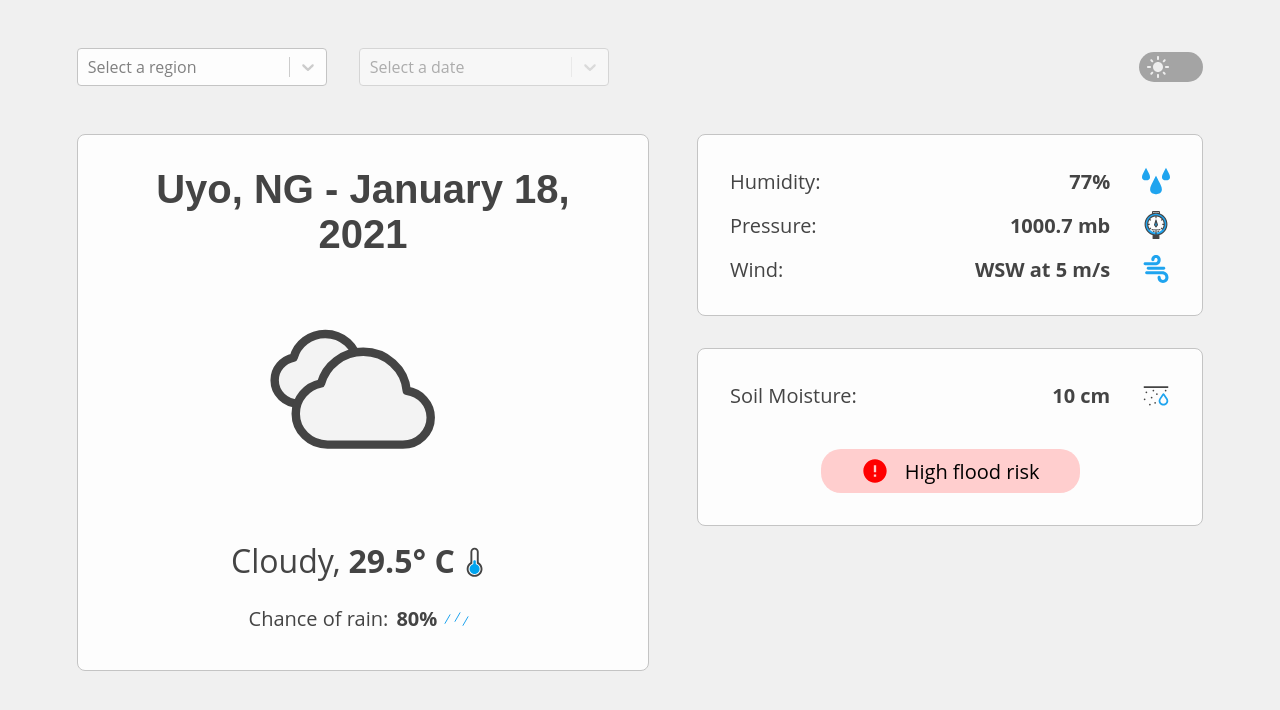
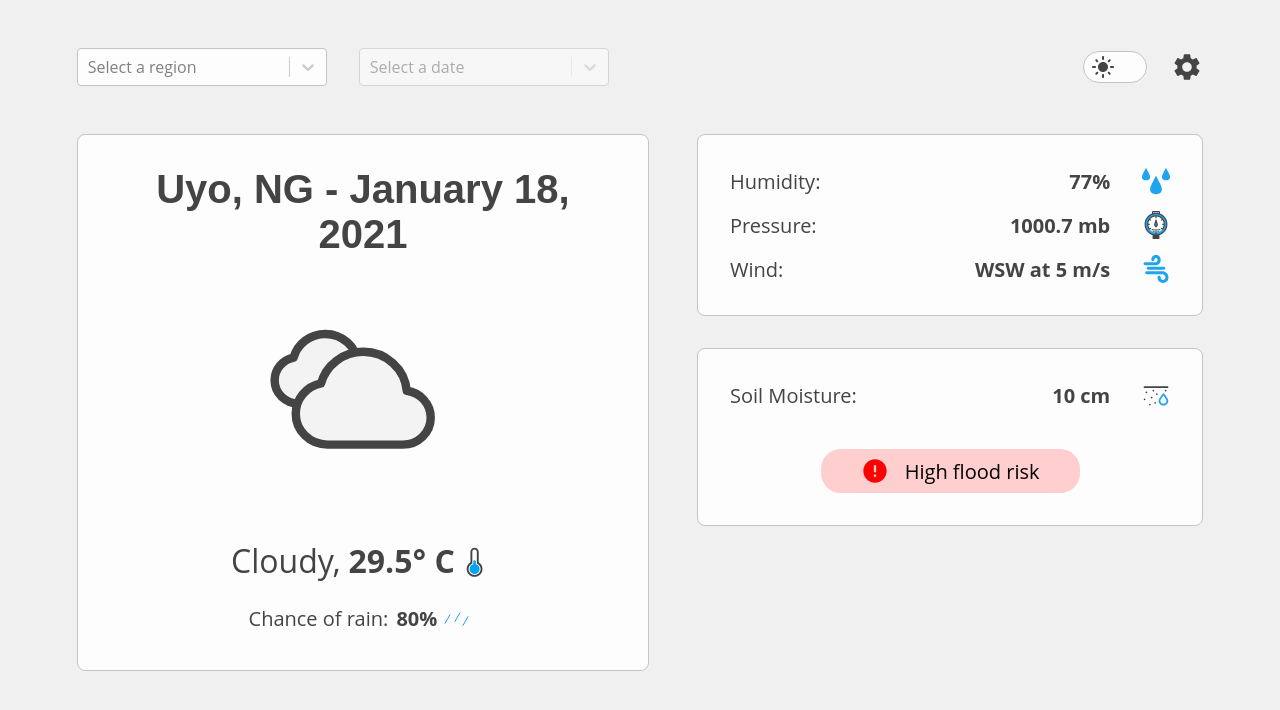
Before and after one commit to Azzyew/kanda-weather-dashboard, a React (Create React App) app: page / in a window 1280 px wide. Shown: the top 710 px of the page. Built offline with nearby package versions, Linux system fonts and the light colour scheme.

Commit message:
add settings button and change toggle theme button

```diff
--- a/src/App.jsx
+++ b/src/App.jsx
@@ -1,4 +1,5 @@
 import { useForecasts } from './contexts/forecastsContext'
+import { Settings } from './components/Settings'
 
 import { SoilMoisture } from './svg/icons/SoilMoisture'
 import { Humidity } from './svg/icons/Humidity'
@@ -29,7 +30,10 @@ export default function App() {
             <SelectInput type="date" isDisabled={!currentRegion} />
           </form>
 
-          <ToggleThemeButton currentTheme={currentTheme} onClick={toggleCurrentTheme} />
+          <div>
+            <ToggleThemeButton currentTheme={currentTheme} onClick={toggleCurrentTheme} />
+            <Settings />
+          </div>
         </header>
 
         <main>
--- /dev/null
+++ b/src/components/Settings/index.jsx
@@ -0,0 +1,21 @@
+import StyledSettingsButton from './style'
+
+export function Settings() {
+  return (
+    <StyledSettingsButton>
+      <svg
+        xmlns="http://www.w3.org/2000/svg"
+        enable-background="new 0 0 24 24"
+        height="24px"
+        viewBox="0 0 24 24"
+        width="24px"
+        fill="var(--font-color)"
+      >
+        <g>
+          <path d="M0,0h24v24H0V0z" fill="none" />
+          <path d="M19.14,12.94c0.04-0.3,0.06-0.61,0.06-0.94c0-0.32-0.02-0.64-0.07-0.94l2.03-1.58c0.18-0.14,0.23-0.41,0.12-0.61 l-1.92-3.32c-0.12-0.22-0.37-0.29-0.59-0.22l-2.39,0.96c-0.5-0.38-1.03-0.7-1.62-0.94L14.4,2.81c-0.04-0.24-0.24-0.41-0.48-0.41 h-3.84c-0.24,0-0.43,0.17-0.47,0.41L9.25,5.35C8.66,5.59,8.12,5.92,7.63,6.29L5.24,5.33c-0.22-0.08-0.47,0-0.59,0.22L2.74,8.87 C2.62,9.08,2.66,9.34,2.86,9.48l2.03,1.58C4.84,11.36,4.8,11.69,4.8,12s0.02,0.64,0.07,0.94l-2.03,1.58 c-0.18,0.14-0.23,0.41-0.12,0.61l1.92,3.32c0.12,0.22,0.37,0.29,0.59,0.22l2.39-0.96c0.5,0.38,1.03,0.7,1.62,0.94l0.36,2.54 c0.05,0.24,0.24,0.41,0.48,0.41h3.84c0.24,0,0.44-0.17,0.47-0.41l0.36-2.54c0.59-0.24,1.13-0.56,1.62-0.94l2.39,0.96 c0.22,0.08,0.47,0,0.59-0.22l1.92-3.32c0.12-0.22,0.07-0.47-0.12-0.61L19.14,12.94z M12,15.6c-1.98,0-3.6-1.62-3.6-3.6 s1.62-3.6,3.6-3.6s3.6,1.62,3.6,3.6S13.98,15.6,12,15.6z" />
+        </g>
+      </svg>
+    </StyledSettingsButton>
+  )
+}
--- /dev/null
+++ b/src/components/Settings/style.js
@@ -0,0 +1,12 @@
+import styled from "styled-components";
+
+const StyledSettingsButton = styled.button`
+  font-size: 0;
+
+  svg {
+    width: 2rem;
+    height: 2rem;
+  }
+`;
+
+export default StyledSettingsButton;
--- a/src/components/ToggleThemeButton/style.js
+++ b/src/components/ToggleThemeButton/style.js
@@ -7,11 +7,12 @@ const StyledToggleThemeButton = styled.button`
   .button-bg {
     flex: 1;
     width: 4rem;
-    height: 1.875rem;
+    height: 2rem;
 
     padding: 0 0.25rem 0 0.4rem;
     border-radius: 25px;
-    background: var(--gray);
+    border: 1px solid var(--border-color);
+    background: var(--background);
 
     display: flex;
     align-items: center;
--- a/src/styles/appStyle.js
+++ b/src/styles/appStyle.js
@@ -24,6 +24,11 @@ const StyledApp = styled.div`
         border: 1px solid var(--border-color);
         border-radius: 5px;
       }
+    }
+
+    > div {
+      display: flex;
+      gap: 1.5rem;
     }
   }
 
--- a/src/svg/icons/Themes.jsx
+++ b/src/svg/icons/Themes.jsx
@@ -1,4 +1,4 @@
-export function DarkMode({ color = '#444444' }) {
+export function DarkMode({ color = '#EEEEEE' }) {
     return (
         <svg width="48" height="48" viewBox="0 0 48 48" fill="none" xmlns="http://www.w3.org/2000/svg">
             <path d="M24 6C14.06 6 6 14.06 6 24C6 33.94 14.06 42 24 42C33.94 42 42 33.94 42 24C42 23.08 41.92 22.16 41.8 21.28C39.84 24.02 36.64 25.8 33 25.8C27.04 25.8 22.2 20.96 22.2 15C22.2 11.38 23.98 8.16 26.72 6.2C25.84 6.08 24.92 6 24 6Z" fill={color} />
@@ -6,7 +6,7 @@ export function DarkMode({ color = '#444444' }) {
     )
 }
 
-export function LightMode({ color = '#EEEEEE' }) {
+export function LightMode({ color = '#444444' }) {
     return (
         <svg width="48" height="48" viewBox="0 0 48 48" fill="none" xmlns="http://www.w3.org/2000/svg">
             <path d="M24 14C18.48 14 14 18.48 14 24C14 29.52 18.48 34 24 34C29.52 34 34 29.52 34 24C34 18.48 29.52 14 24 14ZM4 26H8C9.1 26 10 25.1 10 24C10 22.9 9.1 22 8 22H4C2.9 22 2 22.9 2 24C2 25.1 2.9 26 4 26ZM40 26H44C45.1 26 46 25.1 46 24C46 22.9 45.1 22 44 22H40C38.9 22 38 22.9 38 24C38 25.1 38.9 26 40 26ZM22 4V8C22 9.1 22.9 10 24 10C25.1 10 26 9.1 26 8V4C26 2.9 25.1 2 24 2C22.9 2 22 2.9 22 4ZM22 40V44C22 45.1 22.9 46 24 46C25.1 46 26 45.1 26 44V40C26 38.9 25.1 38 24 38C22.9 38 22 38.9 22 40ZM11.98 9.16C11.2 8.38 9.92 8.38 9.16 9.16C8.38 9.94 8.38 11.22 9.16 11.98L11.28 14.1C12.06 14.88 13.34 14.88 14.1 14.1C14.86 13.32 14.88 12.04 14.1 11.28L11.98 9.16ZM36.72 33.9C35.94 33.12 34.66 33.12 33.9 33.9C33.12 34.68 33.12 35.96 33.9 36.72L36.02 38.84C36.8 39.62 38.08 39.62 38.84 38.84C39.62 38.06 39.62 36.78 38.84 36.02L36.72 33.9ZM38.84 11.98C39.62 11.2 39.62 9.92 38.84 9.16C38.06 8.38 36.78 8.38 36.02 9.16L33.9 11.28C33.12 12.06 33.12 13.34 33.9 14.1C34.68 14.86 35.96 14.88 36.72 14.1L38.84 11.98ZM14.1 36.72C14.88 35.94 14.88 34.66 14.1 33.9C13.32 33.12 12.04 33.12 11.28 33.9L9.16 36.02C8.38 36.8 8.38 38.08 9.16 38.84C9.94 39.6 11.22 39.62 11.98 38.84L14.1 36.72Z" fill={color} />
```
